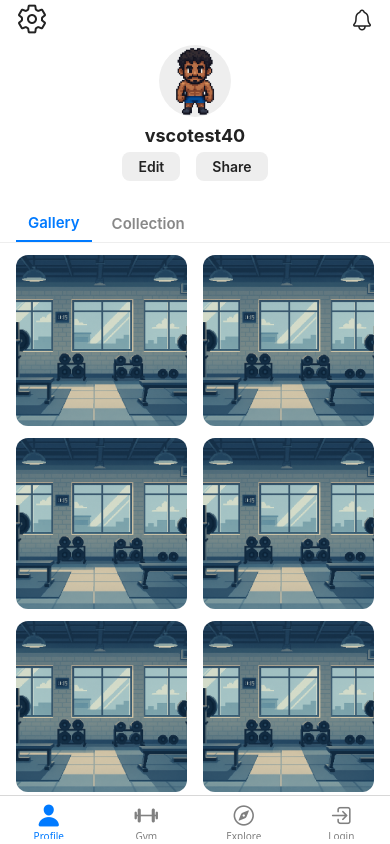
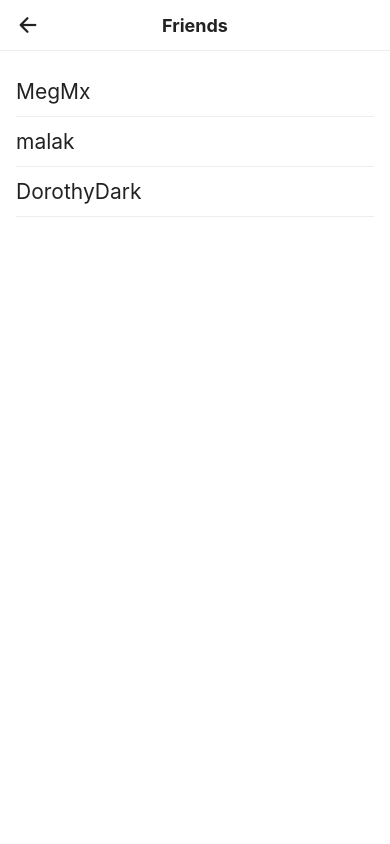
Before and after one commit to aliiqbal24/FitPal---Mobile-App, a React Native app: screen /Friends in a window 390 px wide. Built offline with nearby package versions, Linux system fonts and the light colour scheme.

Commit message:
Add Friends screen and navigation

```diff
--- a/src/navigation/RootNavigator.js
+++ b/src/navigation/RootNavigator.js
@@ -3,6 +3,7 @@ import { createNativeStackNavigator } from '@react-navigation/native-stack';
 import TabNavigator from './TabNavigator';
 import SettingsScreen from '../screens/SettingsScreen';
 import ActivityScreen from '../screens/ActivityScreen';
+import FriendsScreen from '../screens/FriendsScreen';
 
 const Stack = createNativeStackNavigator();
 
@@ -12,6 +13,7 @@ export default function RootNavigator() {
       <Stack.Screen name="Tabs" component={TabNavigator} />
       <Stack.Screen name="Settings" component={SettingsScreen} />
       <Stack.Screen name="Activity" component={ActivityScreen} />
+      <Stack.Screen name="Friends" component={FriendsScreen} />
     </Stack.Navigator>
   );
 }
--- a/src/screens/ActivityScreen.js
+++ b/src/screens/FriendsScreen.js
@@ -3,12 +3,8 @@ import { View, Text, StyleSheet, TouchableOpacity, ScrollView } from 'react-nati
 import { SafeAreaView } from 'react-native-safe-area-context';
 import { Ionicons } from '@expo/vector-icons';
 
-export default function ActivityScreen({ navigation }) {
-  const activities = [
-    'nuha545 sent you a follow request',
-    'kenzie sent you a follow request',
-    'ayah sent you a follow request',
-  ];
+export default function FriendsScreen({ navigation }) {
+  const friends = ['MegMx', 'malak', 'DorothyDark'];
 
   return (
     <SafeAreaView style={styles.container}>
@@ -16,13 +12,13 @@ export default function ActivityScreen({ navigation }) {
         <TouchableOpacity onPress={() => navigation.goBack()}>
           <Ionicons name="arrow-back" size={24} color="#222" />
         </TouchableOpacity>
-        <Text style={styles.headerTitle}>Activity</Text>
+        <Text style={styles.headerTitle}>Friends</Text>
         <View style={{ width: 24 }} />
       </View>
       <ScrollView contentContainerStyle={styles.scrollContent} showsVerticalScrollIndicator={false}>
-        {activities.map((msg, idx) => (
-          <View key={idx} style={styles.activityItem}>
-            <Text style={styles.activityText}>{msg}</Text>
+        {friends.map((name, idx) => (
+          <View key={idx} style={styles.friendItem}>
+            <Text style={styles.friendText}>{name}</Text>
           </View>
         ))}
       </ScrollView>
@@ -52,13 +48,13 @@ const styles = StyleSheet.create({
   scrollContent: {
     padding: 16,
   },
-  activityItem: {
+  friendItem: {
     paddingVertical: 12,
     borderBottomWidth: 1,
     borderColor: '#eee',
   },
-  activityText: {
-    fontSize: 16,
+  friendText: {
+    fontSize: 21,
     color: '#222',
   },
 });
--- a/src/screens/ProfileScreen.js
+++ b/src/screens/ProfileScreen.js
@@ -27,9 +27,14 @@ export default function ProfileScreen() {
         <TouchableOpacity onPress={() => navigation.navigate('Settings')}>
           <Ionicons name="settings-outline" size={32} color="#222" />
         </TouchableOpacity>
-        <TouchableOpacity onPress={() => navigation.navigate('Activity')}>
-          <Ionicons name="notifications-outline" size={24} color="#222" />
-        </TouchableOpacity>
+        <View style={styles.topBarRight}>
+          <TouchableOpacity onPress={() => navigation.navigate('Friends')} style={styles.iconBtn}>
+            <Ionicons name="people-outline" size={24} color="#222" />
+          </TouchableOpacity>
+          <TouchableOpacity onPress={() => navigation.navigate('Activity')} style={styles.iconBtn}>
+            <Ionicons name="notifications-outline" size={24} color="#222" />
+          </TouchableOpacity>
+        </View>
       </View>
       <ScrollView contentContainerStyle={styles.scrollContent} showsVerticalScrollIndicator={false}>
         {/* Profile Info */}
@@ -88,6 +93,14 @@ const styles = StyleSheet.create({
     paddingTop: 2, // was 48, increased to move icons lower
     paddingBottom: 0,
     backgroundColor: '#fff',
+  },
+  topBarRight: {
+    flexDirection: 'row',
+    alignItems: 'center',
+    gap: 12,
+  },
+  iconBtn: {
+    paddingHorizontal: 4,
   },
   usernameTop: {
     fontSize: 16,
```
